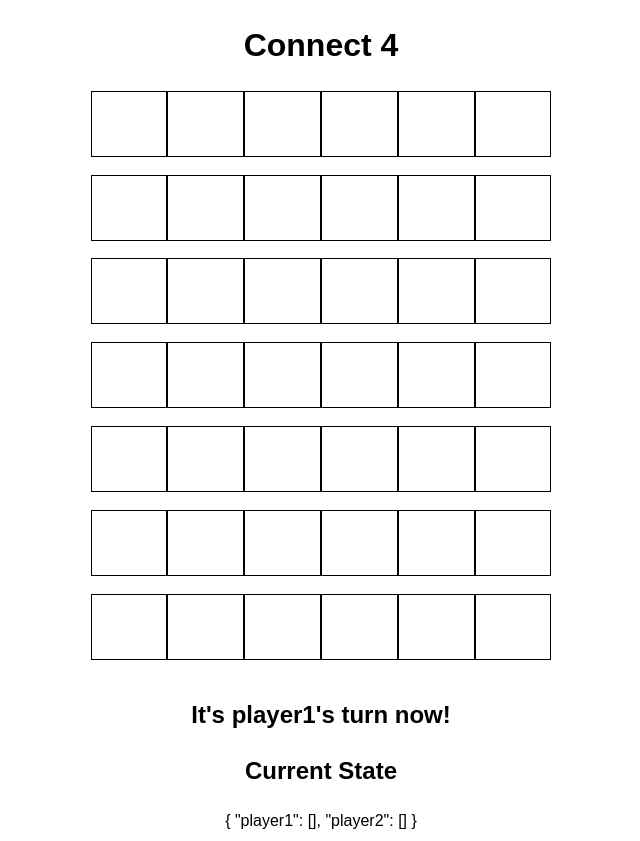
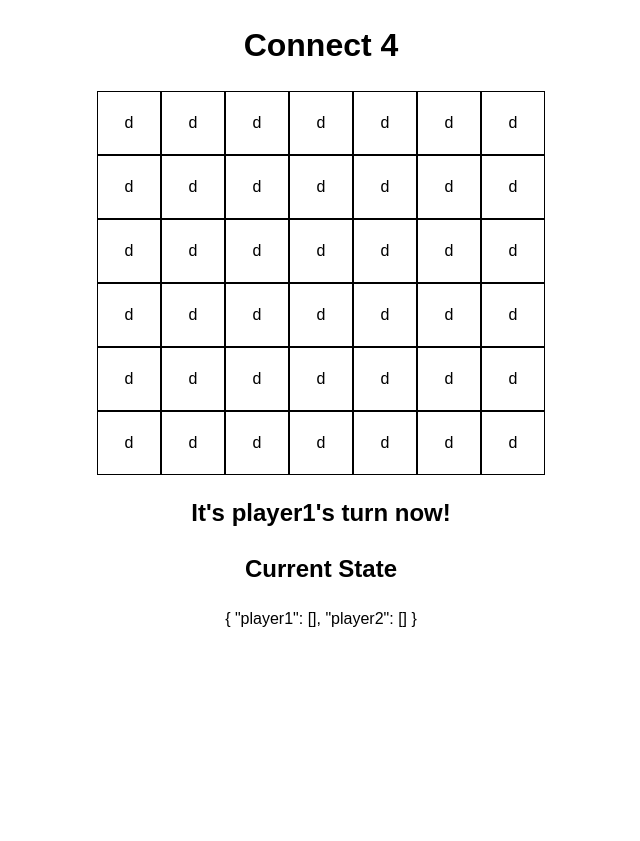
Before and after one commit to zachblume/craniometrix-takehome-zb, a React (Create React App) app: page / in a window 1280 px wide. Shown: the whole page, without its empty margins (319-959 px from the left). After the commit the page ends 800 px from the top, so only its background shows below. Built offline with nearby package versions, Linux system fonts and the light colour scheme.

Commit message:
fix flexbox

```diff
--- a/src/components/Board.tsx
+++ b/src/components/Board.tsx
@@ -10,11 +10,11 @@ interface BoardProps {
 
 const Board: FC<BoardProps> = ({ playerPositions }) => (
     <div className="board">
-        {Array(7)
+        {Array(6)
             .fill(null)
             .map((_, row) => (
                 <div className="row" key={row}>
-                    {Array(6)
+                    {Array(7)
                         .fill(null)
                         .map((i, column) => (
                             <span className="column" key={column}>
--- a/src/components/Tile.tsx
+++ b/src/components/Tile.tsx
@@ -30,7 +30,7 @@ const Tile: FC<Position> = ({ row, column }) => {
                 });
             }}
         >
-            <span className="tile-inner">{who || " "}</span>
+            <span className="tile-inner">{who || "d "}</span>
         </span>
     );
 };
--- a/src/styles.css
+++ b/src/styles.css
@@ -19,19 +19,6 @@ body {
     position: relative;
 }
 
-.tile {
-    height: 6vw;
-    width: 6vw;
-    display: inline-block;
-    font-size: 5px;
-}
-
-.tile-inner {
-    border: 1px solid black;
-    display: block;
-    padding: 2rem;
-}
-
 .player1 {
     background: red;
 }
@@ -42,6 +29,17 @@ body {
 span {
     display: block;
 }
+.tile {
+    height: 4rem;
+    width: 4rem;
+    display: block;
+    font-size: 1rem;
+    border: 1px solid black;
+    /* vertically align any children elements */
+    display: flex;
+    justify-content: center;
+    align-items: center;
+}
 .row {
     flex: auto;
     display: flex;
```
